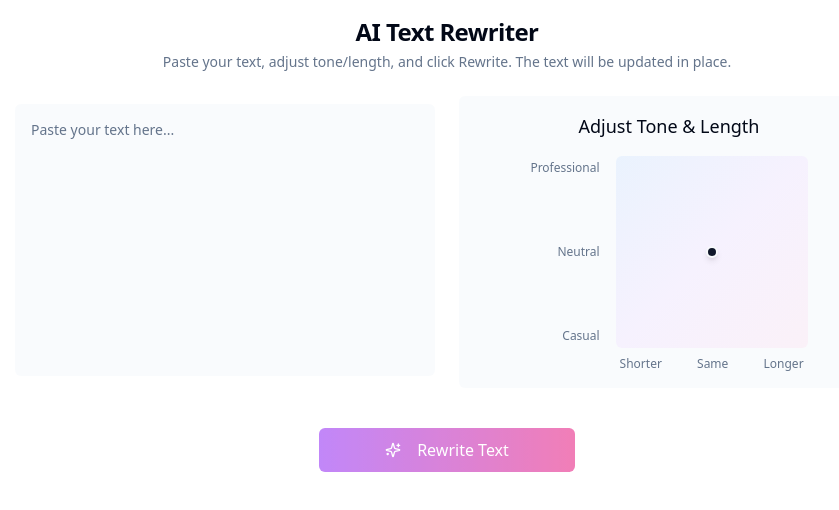
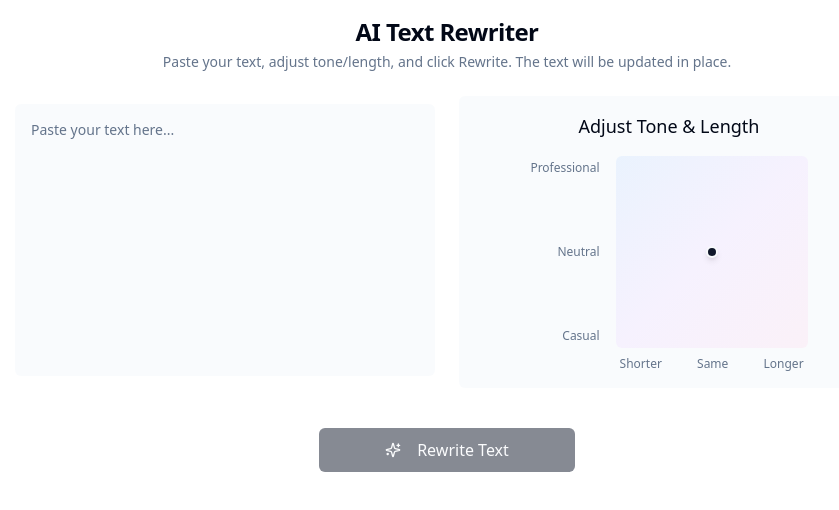
Before and after one commit to wwwillchen/vibe-text, a React (Vite) app: page / in a window 1280 px wide. Shown: the top 510 px of the page, without its empty margins (193-1032 px from the left). Built offline with nearby package versions, Linux system fonts and the light colour scheme.

Commit message:
[dyad] Revert button to default style - wrote 1 file(s)

```diff
--- a/src/components/TextRewriter.tsx
+++ b/src/components/TextRewriter.tsx
@@ -6,7 +6,7 @@ import { Label } from "@/components/ui/label";
 import ToneLengthSelector from './ToneLengthSelector';
 import { Loader2, Sparkles } from 'lucide-react';
 import { toast } from "sonner";
-import { cn } from "@/lib/utils"; // Import cn utility
+import { cn } from "@/lib/utils";
 
 type Tone = 'Casual' | 'Neutral' | 'Professional';
 type Length = 'Shorter' | 'Same' | 'Longer';
@@ -78,17 +78,13 @@ const TextRewriter: React.FC = () => {
       </div>
 
       <div className="flex flex-col items-center gap-4 pt-4">
-         {/* Added gradient background classes */}
+         {/* Removed gradient classes, relying on default Button variant="primary" styles */}
          <Button
            onClick={handleRewrite}
            disabled={isLoading || !inputText.trim()}
            className={cn(
-             "w-full md:w-64 h-11 px-8 text-base text-white", // Ensure text is white for contrast
-             "bg-gradient-to-r from-purple-500 to-pink-500", // Gradient background
-             "hover:from-purple-600 hover:to-pink-600", // Hover state gradient
-             "focus-visible:ring-offset-2 focus-visible:ring-purple-400", // Adjusted focus ring
-             "transition-all duration-300 ease-in-out", // Smooth transition
-             "disabled:opacity-70 disabled:cursor-not-allowed" // Ensure disabled state looks okay
+             "w-full md:w-64 h-11 px-8 text-base" // Removed text-white, gradient, hover, focus classes
+             // Default primary button styles (bg-primary text-primary-foreground hover:bg-primary/90) will apply
            )}
            size="lg"
          >
```
